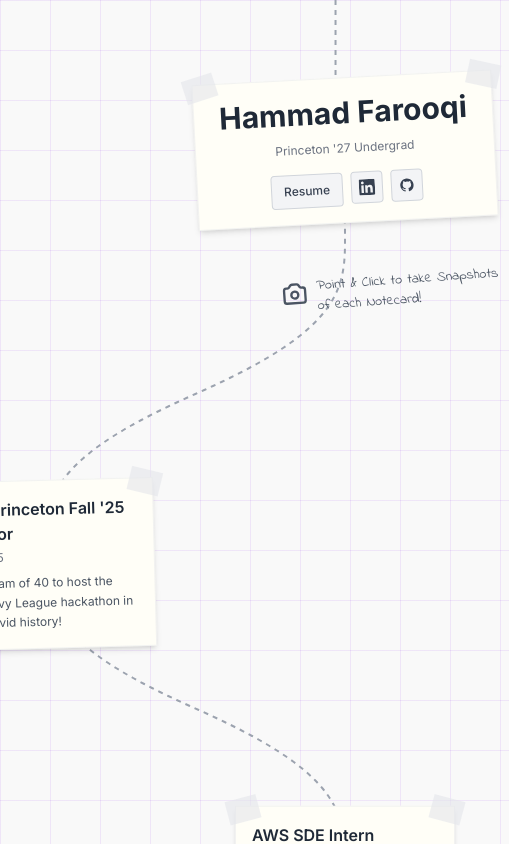
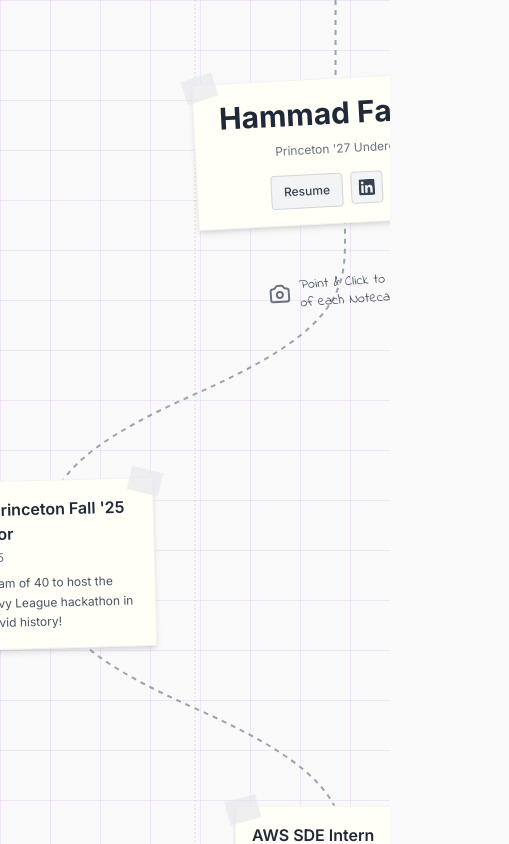
Before and after one commit to hammadfarooqi/Portfolio-Site, a Next.js app: page / in a window 390 px wide. Shown: the top 844 px of the page, 509 px wide, since content can reach past the window. Built offline with nearby package versions, Linux system fonts and the light colour scheme.

Commit message:
Debugging mobile scaling

```diff
--- a/app/page.tsx
+++ b/app/page.tsx
@@ -41,6 +41,7 @@ export default function Home() {
 
     // Generate random rotation angle between -15 and 15 degrees
     const randomRotation = Math.random() * 30 - 15;
+    // const randomRotation = 0;
 
     // Trigger flash by incrementing key to force remount
     setFlashKey(prev => prev + 1);
--- a/components/Timeline.tsx
+++ b/components/Timeline.tsx
@@ -1,6 +1,6 @@
 "use client";
 
-import { useState, useEffect } from "react";
+import { useState, useEffect, useMemo } from "react";
 import { Experience } from "@/data/experiences";
 import { getCurveX, getSpacing } from "@/utils/curve";
 import Notecard from "@/components/Notecard";
@@ -19,57 +19,63 @@ interface TimelineProps {
 
 export default function Timeline({ experiences, onThumbtackClick }: TimelineProps) {
   const [windowWidth, setWindowWidth] = useState(0);
-  // Reduce amplitude on smaller screens for better mobile experience
-  const amplitude = windowWidth >= 1280 ? 150 : windowWidth >= 768 ? 100 : 50;
-  const frequency = 0.01; // Frequency of the sin wave (lower = more stretched)
-  const spacing = Math.PI / frequency; // One experience per half-period (π radians)
-  const totalHeight = experiences.length * spacing + 360; // Total height needed
+
+  // Basic padding and spacing constants
+  const SPACING = getSpacing();
+  const HEADER_OFFSET = 250;
+  const totalHeight = experiences.length * SPACING + 400;
 
   useEffect(() => {
     const updateWidth = () => {
-      // On mobile, use clientWidth to exclude scrollbar for accurate centering
-      const width = window.innerWidth <= 768
-        ? (document.documentElement.clientWidth || window.innerWidth)
-        : window.innerWidth;
-      setWindowWidth(width);
+      // document.documentElement.clientWidth is the gold standard for
+      // viewport width excluding scrollbars on all devices.
+      setWindowWidth(document.documentElement.clientWidth);
     };
+
     updateWidth();
     window.addEventListener("resize", updateWidth);
     return () => window.removeEventListener("resize", updateWidth);
   }, []);
 
-  const centerX = windowWidth > 0 ? windowWidth / 2 : 800;
+  // centerX is now ONLY used for the SVG path rendering,
+  // as the cards will use CSS '50%' for centering.
+  const centerX = windowWidth / 2;
 
-  // Generate sin wave path
-  const generatePath = () => {
+  // Memoize the path to prevent expensive re-calculations on every render
+  const pathData = useMemo(() => {
+    if (windowWidth === 0) return "";
     const points: string[] = [];
-    for (let y = 0; y <= totalHeight; y += 2) {
+    for (let y = 0; y <= totalHeight; y += 4) {
       const x = centerX + getCurveX(Math.max(y, 180));
       points.push(`${x},${y}`);
     }
     return `M ${points.join(' L ')}`;
-  };
-
-  // Calculate position for each thumbtack along the sin wave
-  const getThumbtackPosition = (index: number) => {
-    const y = 250 + index * getSpacing();
-    const x = centerX + getCurveX(y);
-
-    if (windowWidth <= 768 && index === 0) {
-      return { x, y: y - 100 };
-    }
-    return { x, y };
-  };
+  }, [centerX, totalHeight, windowWidth]);
 
   return (
-    <div className="relative min-h-screen py-20" style={{ height: totalHeight }}>
-      {/* Sin wave SVG path */}
+    <div
+      className="relative min-h-screen py-20 overflow-x-hidden"
+      style={{ height: totalHeight }}
+    >
+      {/* SVG Background Layer */}
       <svg
         className="absolute top-0 left-0 w-full h-full pointer-events-none"
         style={{ overflow: 'visible' }}
       >
+        {/* Debug Line (Optional: Remove in production) */}
+        <line
+          x1="50%"
+          y1={0}
+          x2="50%"
+          y2={totalHeight}
+          stroke="#ef4444"
+          strokeWidth="1"
+          strokeDasharray="2,2"
+          opacity="0.2"
+        />
+
         <path
-          d={generatePath()}
+          d={pathData}
           fill="none"
           stroke="#9ca3af"
           strokeWidth="2"
@@ -78,63 +84,60 @@ export default function Timeline({ experiences, onThumbtackClick }: TimelineProp
         />
       </svg>
 
-      {/* Notecards */}
+      {/* Interactive Experience Layer */}
       {experiences.map((experience, index) => {
-        const position = getThumbtackPosition(index);
-        // Add slight random rotation for organic feel (between -3 and 3 degrees)
-        // Stable rotation based on index
+        const yPos = HEADER_OFFSET + index * SPACING;
+        const curveOffset = getCurveX(yPos);
+
+        // Stable rotation logic
         const rotation = (index % 5 - 2) * 1.5;
+
+        // Mobile-specific adjustment for the first card
+        const finalY = (windowWidth <= 768 && index === 0) ? yPos - 100 : yPos;
 
         return (
           <div
-            key={index}
-            className="absolute z-10"
+            key={experience.id || index}
+            className="absolute z-10 transition-all duration-300 ease-out"
             style={{
-              left: `${position.x}px`,
-              top: `${position.y}px`,
-              transform: 'translate(-50%, -50%)',
+              // FIXED: Use 50% for true center, then add the curve via calc
+              left: '50%',
+              top: `${finalY}px`,
+              // This ensures the element is perfectly centered on its coordinates
+              transform: `translate(calc(-50% + ${curveOffset}px), -50%)`,
             }}
           >
             {index === 0 ? (
-              <>
-                {/* <p>`${windowWidth}`</p> */}
+              <div className="relative">
                 <HeaderNotecard
                   experience={experience}
                   onClick={() => onThumbtackClick(experience, index)}
                   rotation={rotation}
                 />
+
                 {/* Instruction text with camera icon */}
                 <div
-                  className="absolute top-full mt-12 left-[65%] flex items-start gap-2"
+                  className="absolute top-full mt-12 left-[60%] flex items-start gap-2 select-none"
                   style={{
                     transform: 'translate(-50%, 0) rotate(-4deg)',
                   }}
                 >
                   <svg
-                    className="w-7 sm:h-7 text-gray-600 mt-0.5"
+                    className="w-6 h-6 sm:w-7 sm:h-7 text-gray-500 mt-1"
                     fill="none"
                     stroke="currentColor"
                     strokeWidth="2"
                     viewBox="0 0 24 24"
-                    xmlns="http://www.w3.org/2000/svg"
                   >
-                    <path
-                      strokeLinecap="round"
-                      strokeLinejoin="round"
-                      d="M3 9a2 2 0 012-2h.93a2 2 0 001.664-.89l.812-1.22A2 2 0 0110.07 4h3.86a2 2 0 011.664.89l.812 1.22A2 2 0 0018.07 7H19a2 2 0 012 2v9a2 2 0 01-2 2H5a2 2 0 01-2-2V9z"
-                    />
-                    <path
-                      strokeLinecap="round"
-                      strokeLinejoin="round"
-                      d="M15 13a3 3 0 11-6 0 3 3 0 016 0z"
-                    />
+                    <path strokeLinecap="round" strokeLinejoin="round" d="M3 9a2 2 0 012-2h.93a2 2 0 001.664-.89l.812-1.22A2 2 0 0110.07 4h3.86a2 2 0 011.664.89l.812 1.22A2 2 0 0018.07 7H19a2 2 0 012 2v9a2 2 0 01-2 2H5a2 2 0 01-2-2V9z" />
+                    <path strokeLinecap="round" strokeLinejoin="round" d="M15 13a3 3 0 11-6 0 3 3 0 016 0z" />
                   </svg>
-                  <div className={`text-sm text-gray-600 ${indieFlower.className} min-w-[150px] sm:min-w-[200px]`}>
+                  <div className={`text-sm sm:text-base text-gray-600 ${indieFlower.className} leading-tight`}>
                     <p className="whitespace-nowrap">Point & Click to take Snapshots</p>
                     <p>of each Notecard!</p>
                   </div>
                 </div>
-              </>
+              </div>
             ) : (
               <Notecard
                 experience={experience}
```
